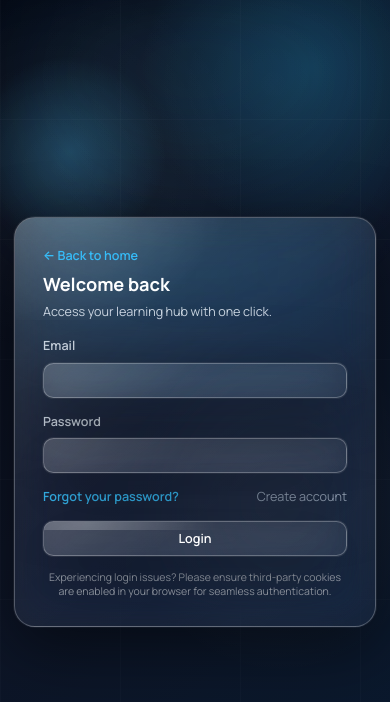
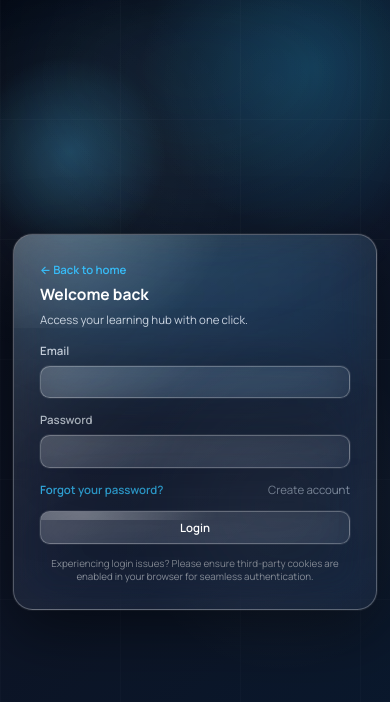
Before and after one commit to madhavneupane6789-bit/wit-new, a React (Vite) app in the folder frontend/: page /login in a window 390 px wide. Shown: the top 702 px of the page. Built offline with nearby package versions, Linux system fonts and the light colour scheme; no server answers.

Commit message:
Further reduce typography on very small screens

```diff
--- a/frontend/src/index.css
+++ b/frontend/src/index.css
@@ -160,3 +160,30 @@ body::after {
     font-size: 0.9rem;
   }
 }
+
+/* Extra small phones */
+@media (max-width: 480px) {
+  :root {
+    font-size: 13px;
+  }
+
+  h1, .text-5xl, .text-4xl {
+    font-size: 1.4rem;
+  }
+
+  h2, .text-3xl {
+    font-size: 1.2rem;
+  }
+
+  h3, .text-2xl {
+    font-size: 1.05rem;
+  }
+
+  p, .text-base, .text-sm {
+    font-size: 0.88rem;
+  }
+
+  .glass, .glass-3d, button, input, textarea, select {
+    font-size: 0.88rem;
+  }
+}
```
